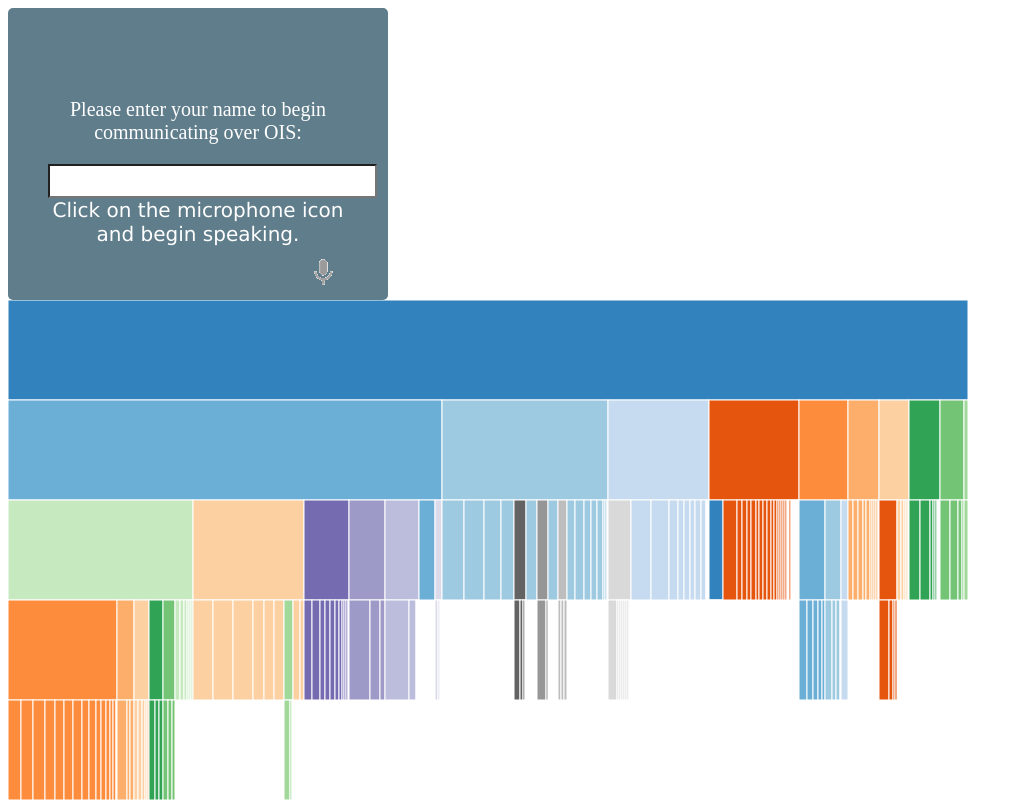
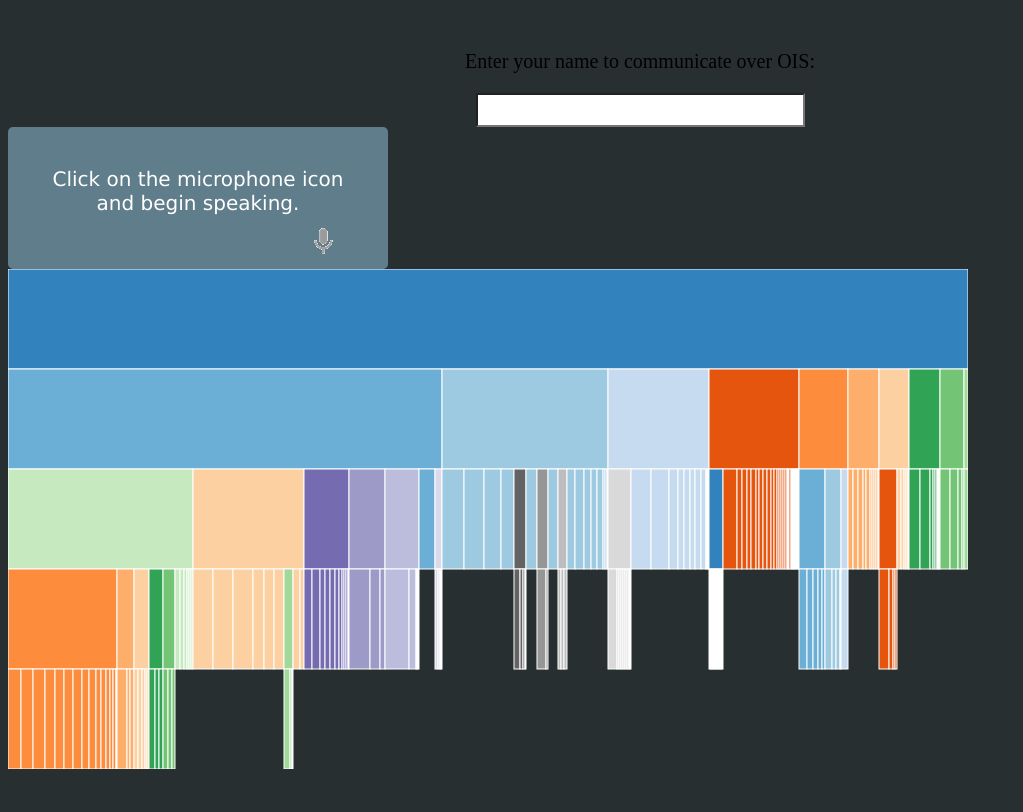
Before and after one commit to katestrykermcm/nasa, a website: page index.html in a window 1280 px wide. Shown: the whole page, without its empty margins (0-1023 px from the left). Drawn offline with Linux system fonts and the light colour scheme.

Commit message:
starting to format the login page

```diff
--- a/index.html
+++ b/index.html
@@ -21,12 +21,15 @@
 	</head>
 	<body>
 
+		<!-- INITIAL SCREEN: USER ENTERS NAME TO LOGIN -->
+		<div id="login">
+			<p class = "page_text">Enter your name to communicate over OIS:</p>
+			<input/>
+		</div>
+
 		<div id="wrapper">
 			<div id="chat">
-				<div id="user">
-					<p class = "page_text">Please enter your name to begin communicating over OIS:</p>
-					<input/>
-				</div>
+
 				<div id="messages"></div>
 				<div id="input"><input id="chat_input"/></div>
 				<p class = "mini_text" id="log_in_status"></p>
--- a/socket.js
+++ b/socket.js
@@ -8,18 +8,18 @@
 // socket stuff
 
 if(!WebSocket){
-	$('#user').add('p').addClass('page_text').text('Your browser does not support WebSocket, you cannot chat!');
+	$('#login').add('p').addClass('page_text').text('Your browser does not support WebSocket, you cannot chat!');
 }
 var Socket;
 var username;
 
-$('#user input').keypress(function(e){
+$('#login input').keypress(function(e){
 	var code = (e.keyCode ? e.keyCode : e.which);
 	if(code == 13){
 		// Get username from user text input
-		var val = $("#user input").val();
+		var val = $("#login input").val();
 		username = val;
-		$('#user').remove();
+		$('#login').remove();
 
 		// Configure the chat URL
 		chat_url = window.location.href;
--- a/stylesheet.css
+++ b/stylesheet.css
@@ -3,6 +3,34 @@
         arijitdasgupta's node_chat project: https://github.com/arijitdasgupta/node_chat
         & Web Speech API Demonstration: https://www.google.com/intl/en/chrome/demos/speech.html
 */
+
+
+
+/* ALL */
+
+body{
+    background-color: #282F30;
+}
+
+
+
+/* LOGIN PAGE */
+
+#login{
+    margin-top: 50px;
+    text-align: center;
+}
+#login input{
+    font-family: Rockwell;
+    font-weight: bold;
+    font-size: 25px;
+    color: #BBB;
+    background-color: #fff;
+}
+
+
+
+
 
 rect {
     stroke: white;
@@ -102,17 +130,6 @@ a:hover{
 #page_slogan a:hover{
     color: #999;
 }
-#user{
-    margin-top: 50px;
-    text-align: center;
-}
-#user input{
-    font-family: Rockwell;
-    font-weight: bold;
-    font-size: 25px;
-    color: #BBB;
-    background-color: #fff;
-}
 #chat{
     /*margin-top: 200px;*/
 }
```
